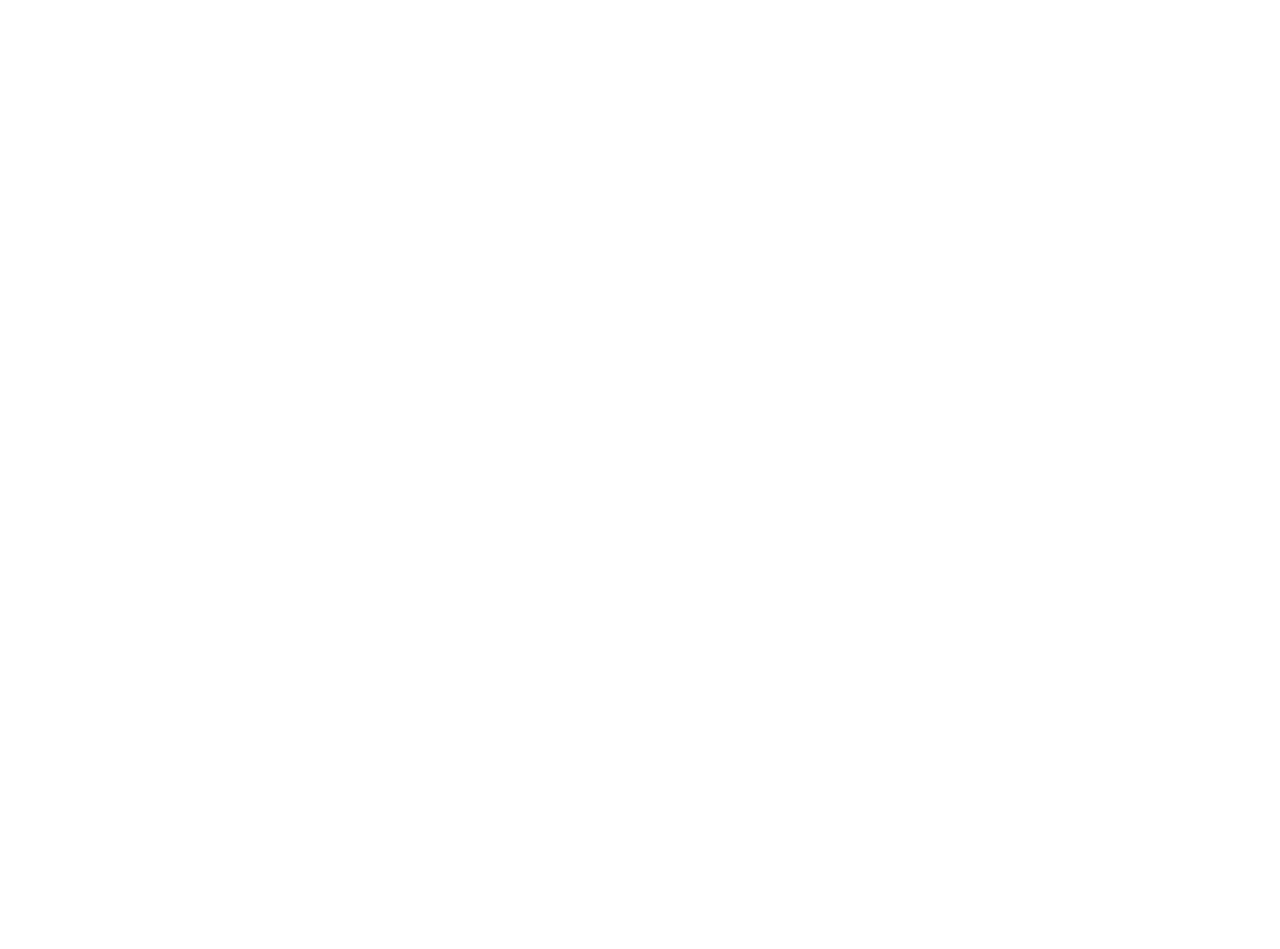
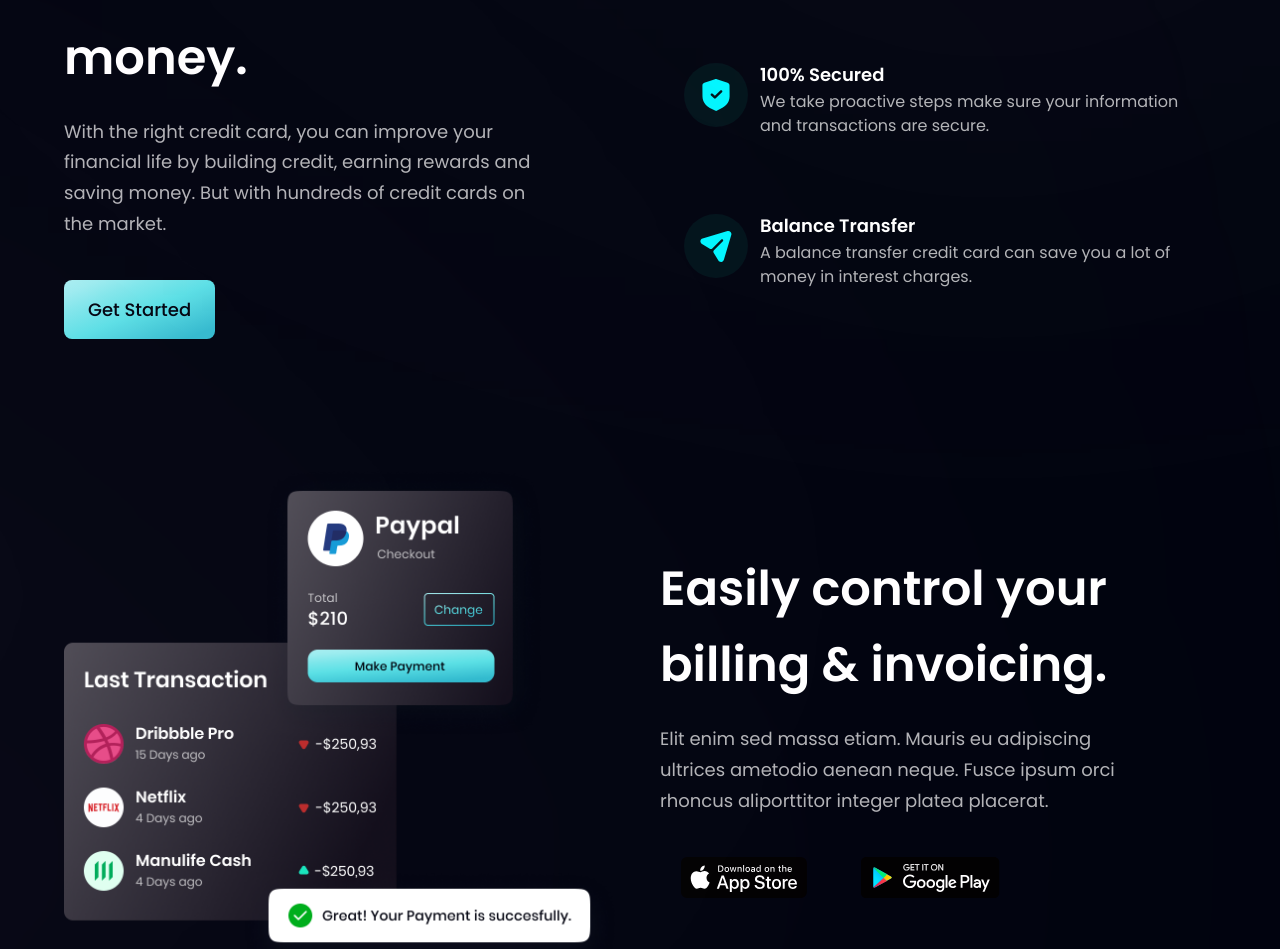
Before and after one commit to Macabre908/BankAppFrontend, a React (Vite) app in the folder BankApp/: page / in a window 1280 px wide. Shown: the part 1143-2092 px from the top of the page. Before the commit the page ends 1089 px from the top, so only its background shows below. Built offline with nearby package versions, Linux system fonts and the light colour scheme.

Commit message:
Added Button, Billing and Business components

```diff
--- a/BankApp/src/components/Billing.jsx
+++ b/BankApp/src/components/Billing.jsx
@@ -1,9 +1,44 @@
-import React from 'react'
+import React from 'react';
+import { apple, bill, google } from '../assets';
+import styles, { layout } from '../styles';
 
-const Billing = () => {
-  return (
-    <div></div>
-  )
-}
+const Billing = () => (
+    <section id='product' className={layout.sectionReverse}>
+      <div className={layout.sectionImgReverse}>
+        <img src={bill} alt='billing' className='w-[100%] h-[100%]
+        relative z-[5]'/>
+        <div className='absolute z-[3] -left-1/2
+        top-0 w-[50%] h-[50%] rounded-full
+        white__gradient' />
+        <div className='absolute z-[0] -left-1/2
+        bottom-0 w-[50%] h-[50%] rounded-full
+        pink__gradient' />
+
+      </div>
+
+      <div className={layout.sectionInfo}>
+        <h2 className={styles.heading2}>Easily control your <br
+        className='sm:block hidden'/>billing &
+        invoicing.</h2>
+        <p className={`${styles.paragraph} max-w-[470px] mt-5`}>
+          Elit enim sed massa etiam. Mauris eu
+          adipiscing ultrices ametodio aenean neque.
+          Fusce ipsum orci rhoncus aliporttitor integer
+          platea placerat.
+        </p>
+
+        <div className='flex flex-row flex-wrap
+        sm:mt-10 mt-6'>
+          <img src={apple} alt='appStore'
+          className='w-[167px] h-[42px]
+          object-contain mr-5 cursor-pointer'/>
+          <img src={google} alt='googlePlay'
+          className='w-[167px] h-[42px]
+          object-contain cursor-pointer'/>
+        </div>
+      </div>
+    </section>
+)
+
 
 export default Billing;
--- a/BankApp/src/components/Business.jsx
+++ b/BankApp/src/components/Business.jsx
@@ -1,8 +1,54 @@
-import React from 'react'
+import React from 'react';
+import { features } from '../constants';
+import styles, { layout } from '../styles';
+import Button from './Button';
+
+const FeatureCard = ({ icon, title, content, index }) => (
+  <div className={`flex flex-row p-6 rounded-[20px]
+  ${index !== features.length - 1 ? "mb-6" : "mb-0"} feature-card`}>
+    <div className={`w-[64px] h-[64px] rounded-full
+    ${styles.flexCenter} bg-dimBlue`}>
+      <img src={icon} alt="icon" className='w-[50%]
+      h-[50%] object-contain'/>
+    </div>
+    <div className='flex-1 flex flex-col ml-3'>
+      <h4 className='font-poppins font-semibold text-white
+      text-[18px] leading-[23px] mb-1'>
+        {title}
+      </h4>
+      <p className='font-poppins font-normal text-dimWhite
+      text-[16px] leading-[24px] mb-1'>
+        {content}
+      </p>
+    </div>
+  </div>
+)
 
 const Business = () => {
   return (
-    <div>Business</div>
+    <section id='features' className={layout.section}>
+      <div className={layout.sectionInfo}>
+        <h2 className={styles.heading2}>You do the business, <br
+          className='sm:block hidden'
+        /> we'll handle the money.</h2>
+        <p className={`${styles.paragraph} max-w-[470px] mt-5`}>With the right credit card,
+        you can improve your financial
+        life by building credit,
+        earning rewards and saving money.
+        But with hundreds of credit cards on the market.</p>
+
+        <Button styles="mt-10"/>
+      </div>
+
+      <div className={`${layout.sectionImg}
+      flex-col`}>
+        {features.map((feature, index) => (
+          <FeatureCard key={feature.id}
+          {...feature} index={index}/>
+        ))}
+      </div>
+
+    </section>
   )
 }
 
--- a/BankApp/src/components/Button.jsx
+++ b/BankApp/src/components/Button.jsx
@@ -1,8 +1,12 @@
 import React from 'react'
 
-const Button = () => {
+const Button = ({ styles }) => {
   return (
-    <div>Button</div>
+    <button type='button' className={`py-4 px-6 bg-blue-gradient
+    font-poppins font-medium text-[18px] text-primary outline-none
+    ${styles} rounded-lg`}>
+      Get Started
+    </button>
   )
 }
 
```
